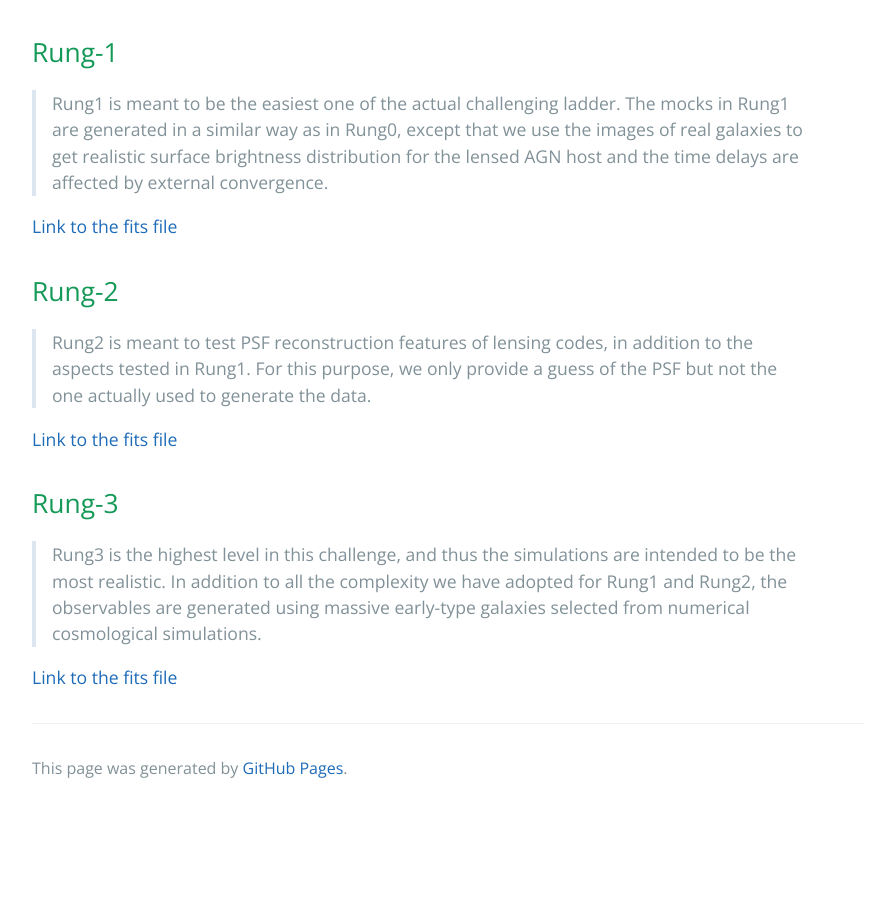
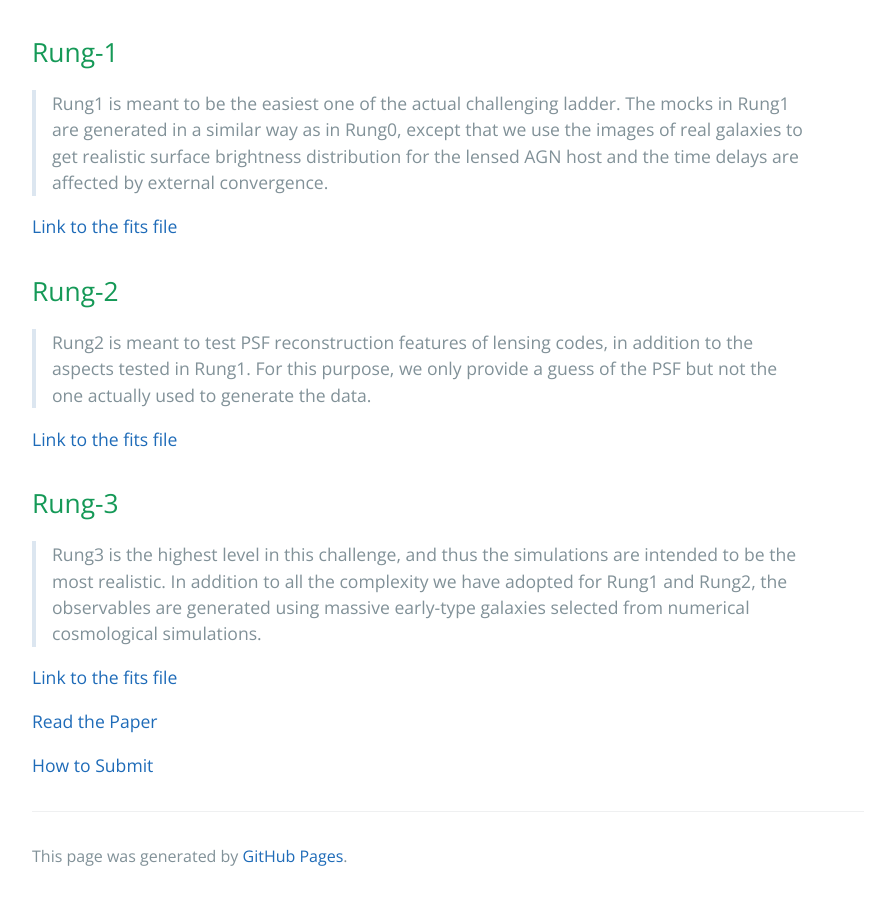
Before and after one commit to TDLMC/TDLMC.github.io, a Jekyll site: the page built from index.md, in a window 1280 px wide and 900 px high, scrolled down 1495 px. Shown: the whole window, without its empty margins (192-1087 px from the left). Built offline with Jekyll 4.4.1, drawn with Linux system fonts in a browser that asks for light colours; our own code applies the rules of GitHub Pages for plain Markdown files; before the commit the page ends 2307 px from its top, so only the background shows below that.

Commit message:
Update index.md

```diff
--- a/index.md
+++ b/index.md
@@ -37,3 +37,7 @@ _Enjoy the data fun_
 > Rung3 is the highest level in this challenge, and thus the simulations are intended to be the most realistic. In addition to all the complexity we have adopted for Rung1 and Rung2, the observables are generated using massive early-type galaxies selected from numerical cosmological simulations.
 
 [Link to the fits file](data/test_data.png)
+
+[Read the Paper](https://www.google.com)
+
+[How to Submit](submit.example)
```
